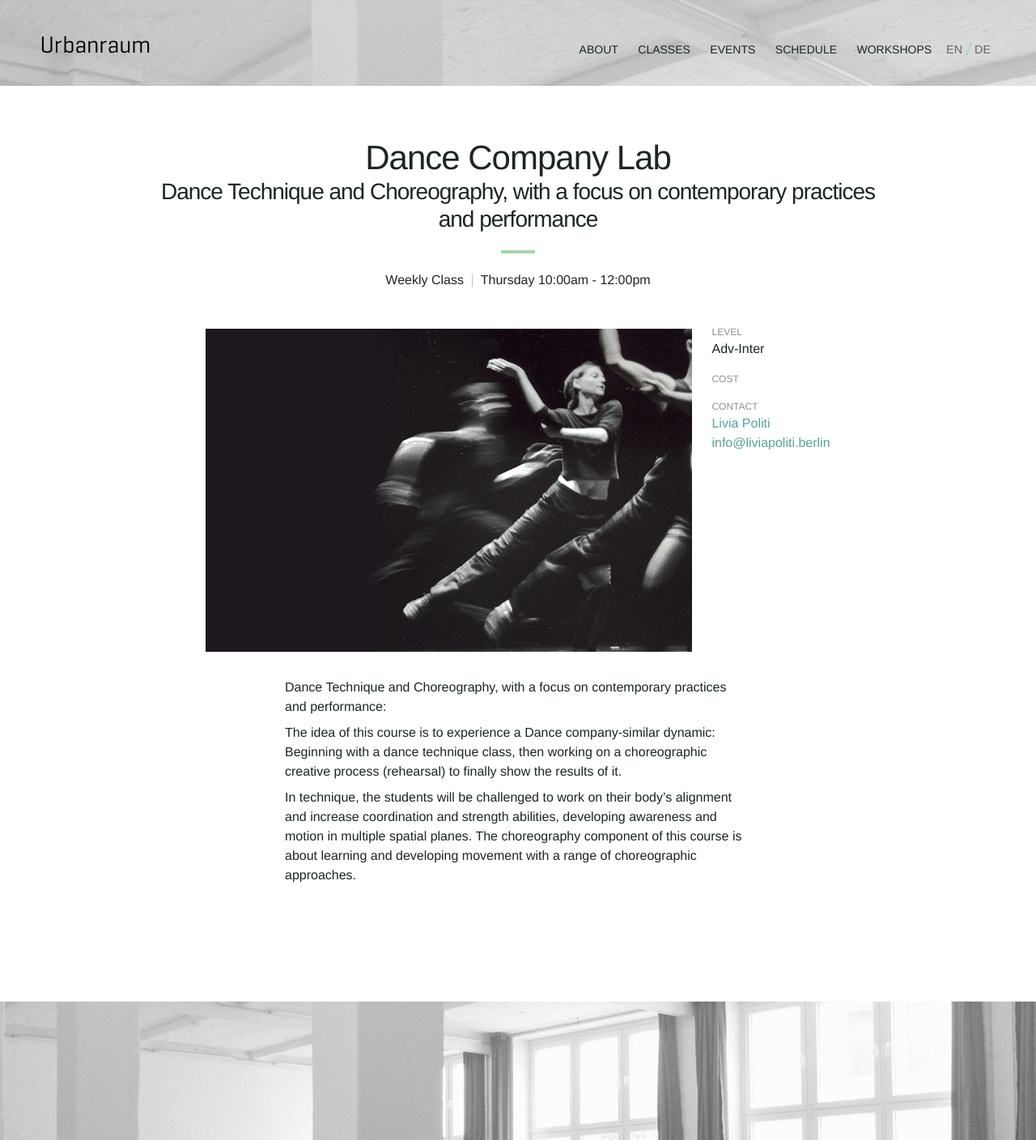
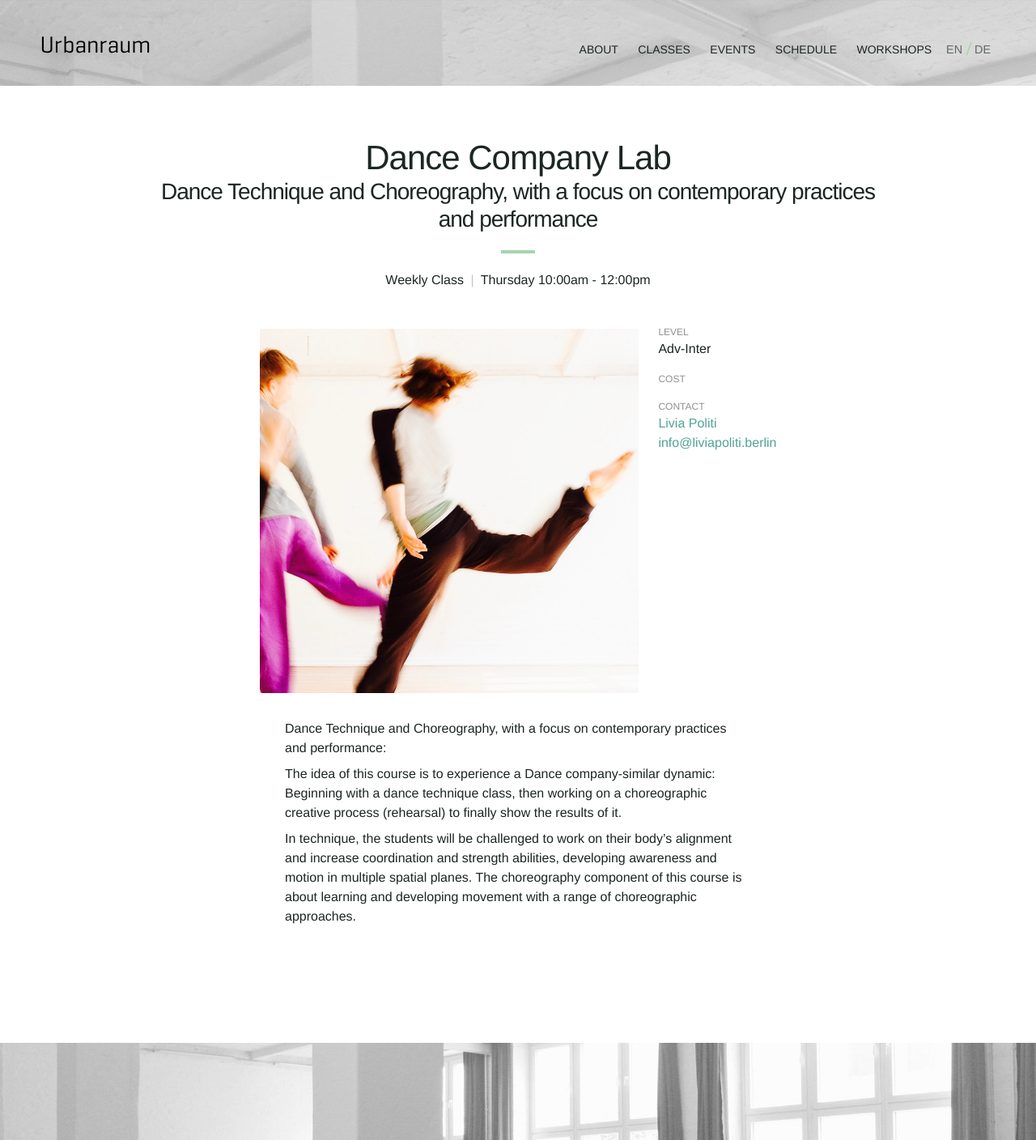
Before and after one commit to Kriesse/urbanraum, a Jekyll site: the page built from _classes/dance-company-lab.md, in a window 1280 px wide. Shown: the whole page at 81% size. Built offline with Jekyll 4.4.1, drawn with Linux system fonts in a browser that asks for light colours; nearby versions of some CDN libraries.

Commit message:
Update dance-company-lab.md

```diff
--- a/_classes/dance-company-lab.md
+++ b/_classes/dance-company-lab.md
@@ -5,7 +5,7 @@ schedule:
   - day: "thursday"
     start: "10:00am"
     end: "12:00pm"
-image: "class-contemporary-dance-workshop.jpg"
+image: "class-dance-company-lab.jpg"
 
 title_en: "Dance Company Lab"
 title_de: "Tanzcompany Lab"
```
